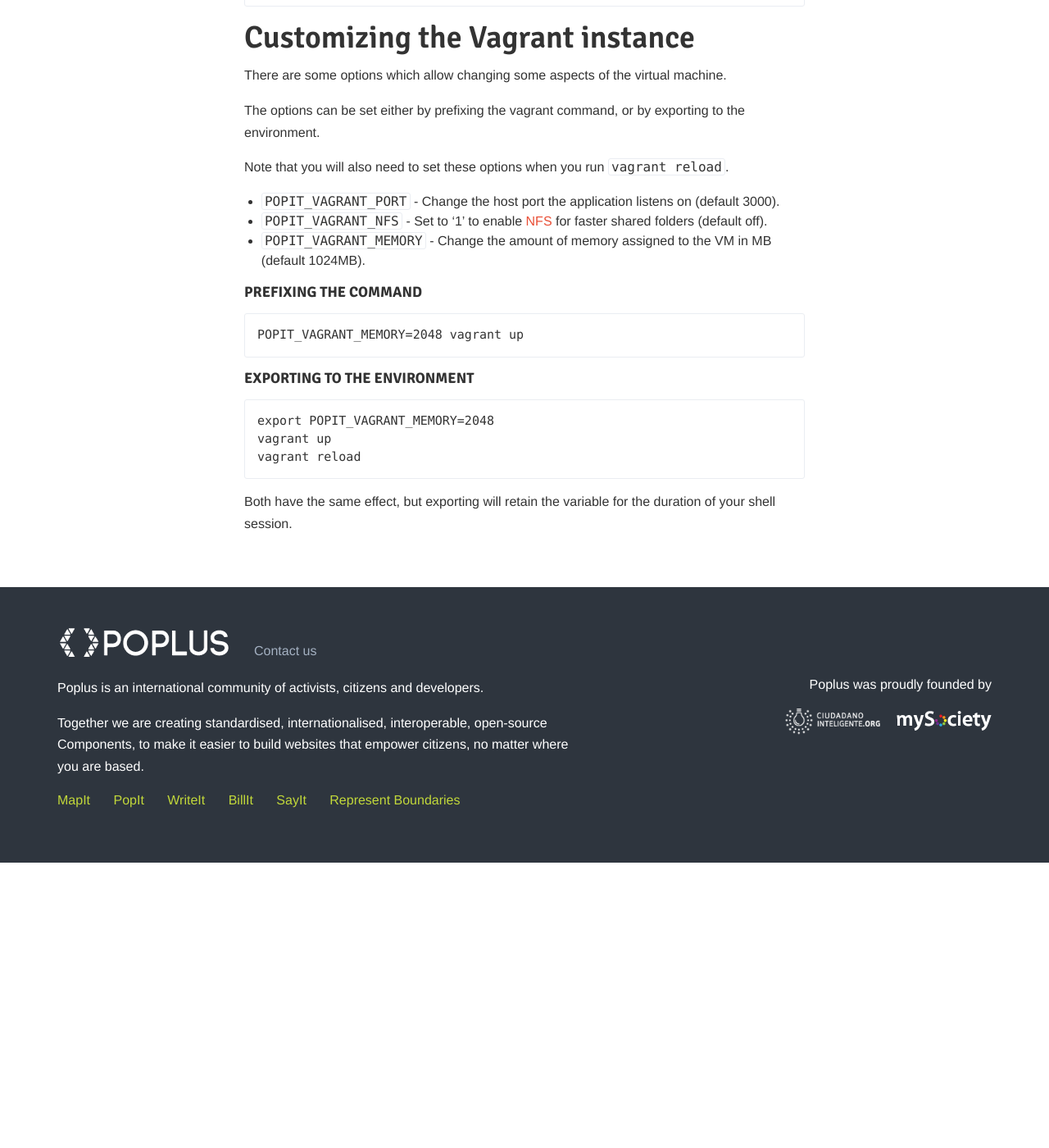
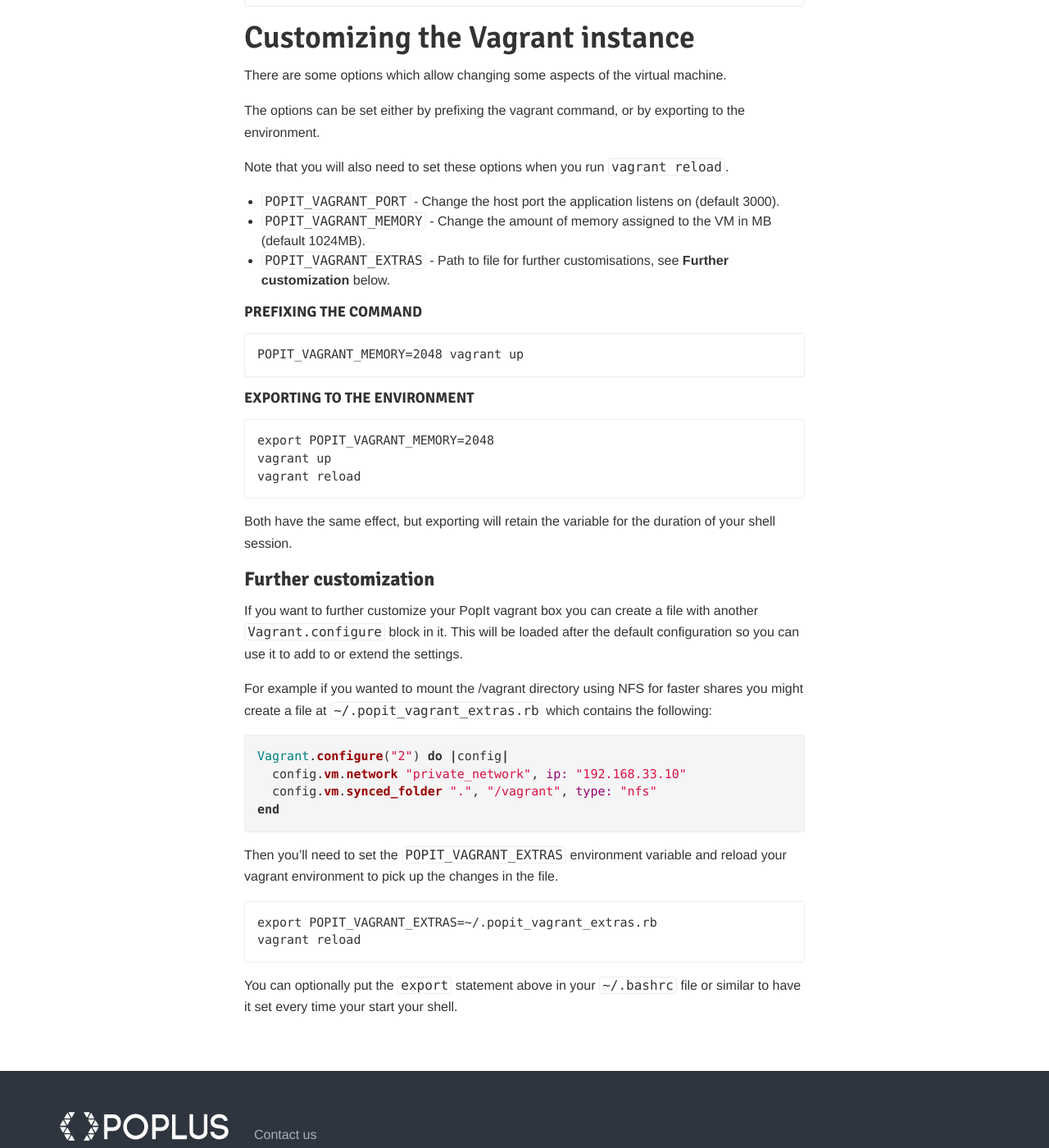
Before and after one commit to mysociety/popit.poplus.org, a Jekyll site: the page built from docs/install/vagrant.md, in a window 1280 px wide and 1400 px high, scrolled down 1760 px. Shown: the whole window at 82% size. Built offline with Jekyll 4.4.1, drawn with Linux system fonts in a browser that asks for light colours; before the commit the page ends 2812 px from its top, so only the background shows below that.

Commit message:
Update vagrant documentation
Add details about the POPIT_VAGRANT_EXTRAS environment variable which
allows the user to specify customizations to the vagrant box.

```diff
--- a/docs/install/vagrant.md
+++ b/docs/install/vagrant.md
@@ -65,8 +65,8 @@ The options can be set either by prefixing the vagrant command, or by exporting
 Note that you will also need to set these options when you run `vagrant reload`.
 
 - `POPIT_VAGRANT_PORT` - Change the host port the application listens on (default 3000).
-- `POPIT_VAGRANT_NFS` - Set to '1' to enable [NFS](http://docs.vagrantup.com/v2/synced-folders/nfs.html) for faster shared folders (default off).
 - `POPIT_VAGRANT_MEMORY` - Change the amount of memory assigned to the VM in MB (default 1024MB).
+- `POPIT_VAGRANT_EXTRAS` - Path to file for further customisations, see **Further customization** below.
 
 #### Prefixing the command
 
@@ -79,3 +79,23 @@ Note that you will also need to set these options when you run `vagrant reload`.
     vagrant reload
 
 Both have the same effect, but exporting will retain the variable for the duration of your shell session.
+
+### Further customization
+
+If you want to further customize your PopIt vagrant box you can create a file with another `Vagrant.configure` block in it. This will be loaded after the default configuration so you can use it to add to or extend the settings.
+
+For example if you wanted to mount the /vagrant directory using NFS for faster shares you might create a file at `~/.popit_vagrant_extras.rb` which contains the following:
+
+{% highlight ruby %}
+Vagrant.configure("2") do |config|
+  config.vm.network "private_network", ip: "192.168.33.10"
+  config.vm.synced_folder ".", "/vagrant", type: "nfs"
+end
+{% endhighlight %}
+
+Then you'll need to set the `POPIT_VAGRANT_EXTRAS` environment variable and reload your vagrant environment to pick up the changes in the file.
+
+    export POPIT_VAGRANT_EXTRAS=~/.popit_vagrant_extras.rb
+    vagrant reload
+
+You can optionally put the `export` statement above in your `~/.bashrc` file or similar to have it set every time your start your shell.
```
